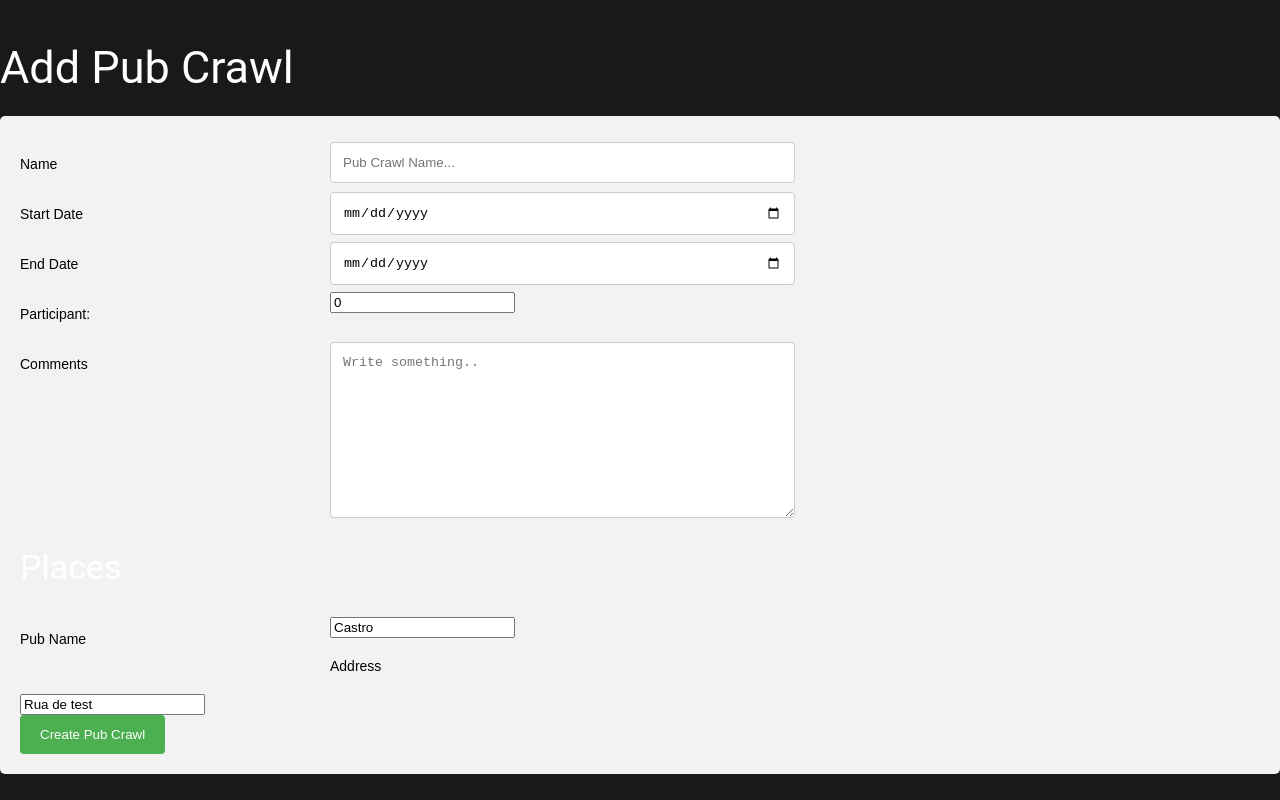
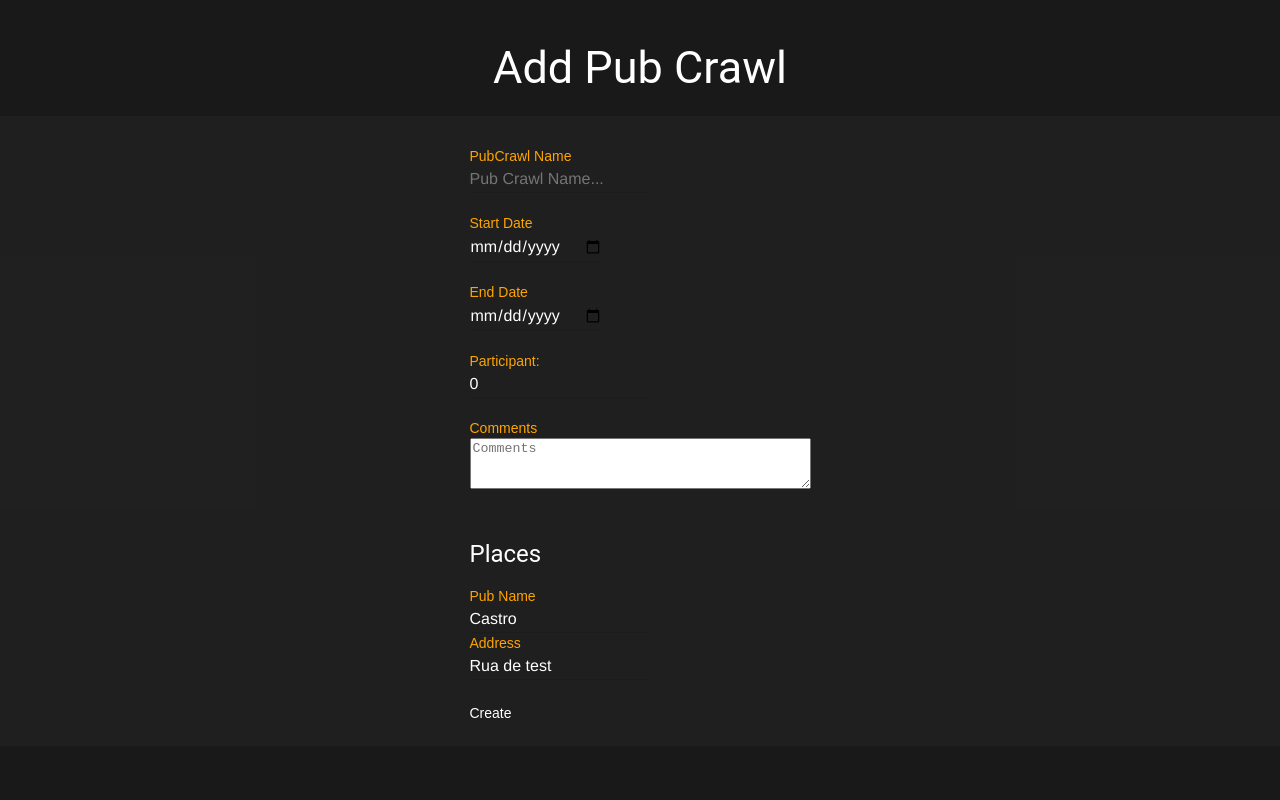
Before and after one commit to PatriciaRosalis/Lx_Crawl, a React (Create React App) app in the folder client/: page /add-pubcrawl in a window 1280 px wide. Built offline with nearby package versions, Linux system fonts and the light colour scheme.

Commit message:
add pub style

```diff
--- a/client/src/components/pages/AddPubCrawl.jsx
+++ b/client/src/components/pages/AddPubCrawl.jsx
@@ -11,7 +11,7 @@ export default class AddPubCrawl extends Component {
     super(props)
     this.state = {
       name: "",
-      places: [{namePub: "Castro", address: "Rua de test"}],
+      places: [{ namePub: "Castro", address: "Rua de test" }],
       comments: "",
       startDate: new Date(),
       endDate: new Date(),
@@ -40,7 +40,7 @@ export default class AddPubCrawl extends Component {
       endDate: this.state.endDate,
       participants: this.state.participants,
     }
-    api.addPubCrawl( data )
+    api.addPubCrawl(data)
       .then(result => {
         console.log('SUCCESS!')
         this.setState({
@@ -63,7 +63,7 @@ export default class AddPubCrawl extends Component {
   changeNamePub(e, i) {
     let copyPlaces = [...this.state.places] // Create a copy of the state
     copyPlaces[i].namePub = e.target.value // Change the value at position i
-    if (i === this.state.places.length-1) { // If we are modifying the last element, add an extra place
+    if (i === this.state.places.length - 1) { // If we are modifying the last element, add an extra place
       copyPlaces.push({
         namePub: "",
         address: ""
@@ -76,7 +76,7 @@ export default class AddPubCrawl extends Component {
   changeAddress(e, i) {
     let copyPlaces = [...this.state.places] // Create a copy of the state
     copyPlaces[i].address = e.target.value // Change the value at position i
-    if (i === this.state.places.length-1) { // If we are modifying the last element, add an extra place
+    if (i === this.state.places.length - 1) { // If we are modifying the last element, add an extra place
       copyPlaces.push({
         namePub: "",
         address: ""
@@ -93,66 +93,66 @@ export default class AddPubCrawl extends Component {
         <br />
         <h2>Add Pub Crawl</h2>
         <div className="containerAddPub">
-          <form action="action_page.php">
-            <div className="row">
+          <form action="action_page.php" className="form-act">
+            <div className="space">
               <div className="col-25">
-                <label for="fname" className="label">Name</label>
+                <label for="fname" className="label color-form">PubCrawl Name</label>
               </div>
               <div className="col-75">
                 {/* <input type="text" value={this.state.name} onChange={this.handleInputChange} id="fname" placeholder="Pub Crawl Name..." /> */}
-                <input id="pubName" type="text" value={this.state.name} name="name" onChange={this.handleInputChange} placeholder="Pub Crawl Name..." />
+                <input className="mdl-textfield__input" id="pubName" type="text" value={this.state.name} name="name" onChange={this.handleInputChange} placeholder="Pub Crawl Name..." />
               </div>
             </div>
-            <div className="row">
+            <div className="space">
               <div className="col-25">
-                <label for="sdate" className="label">Start Date</label>
+                <label for="sdate" className="label color-form">Start Date</label>
               </div>
               <div className="col-75">
-                <input id="sdate"  name="startDate" type="date" value={this.state.startDate}  onChange={this.handleInputChange} />
+                <input className="mdl-textfield__input" id="sdate" name="startDate" type="date" value={this.state.startDate} onChange={this.handleInputChange} />
               </div>
             </div>
-            <div className="row">
+            <div className="space">
               <div className="col-25">
-                <label for="edate" className="label">End Date</label>
+                <label for="edate" className="label color-form">End Date</label>
               </div>
               <div className="col-75">
-                <input id="edate" name="endDate" type="date" value={this.state.endDate} onChange={this.handleInputChange} />
+                <input className="mdl-textfield__input" id="edate" name="endDate" type="date" value={this.state.endDate} onChange={this.handleInputChange} />
               </div>
             </div>
-            <div className="row">
+            <div className="space">
               <div className="col-25">
-                <label for="participant" className="label">Participant:</label>
+                <label for="participant" className="label color-form">Participant:</label>
               </div>
               <div className="col-75">
-                <input id="participant" type="number" value={this.state.participants} name="participants" onChange={this.handleInputChange} />
+                <input className="mdl-textfield__input" id="participant" type="number" value={this.state.participants} name="participants" onChange={this.handleInputChange} />
               </div>
             </div>
-            <div className="row">
+            <div className="space">
               <div className="col-25">
-                <label for="comments" className="label">Comments</label>
+                <label for="comments" className="label color-form">Comments</label>
               </div>
               <div className="col-75">
-                <textarea id="comments" name="comments" placeholder="Write something.." value={this.state.comments} /*name="comments"*/ cols="30" rows="10" onChange={this.handleInputChange}></textarea>
+                <textarea id="comments" name="comments" placeholder="Comments" value={this.state.comments} /*name="comments"*/ cols="40" rows="3" onChange={this.handleInputChange}></textarea>
               </div>
             </div>
-            <h3>Places</h3>
-            <div className="row">
-              {this.state.places.map((place,i) => <div key={i}>
+            <div className="space ">
+            <h4>Places</h4>
+              {this.state.places.map((place, i) => <div key={i}>
                 <div className="col-25">
-                  <label for="pubname" className="label" >Pub Name</label>
+                  <label className="mdl-textfield__label " for="pubname" className="label color-form" >Pub Name</label>
                 </div>
                 <div className="col-75">
-                  <input value={place.namePub} onChange={e => this.changeNamePub(e,i)} />
+                  <input className="mdl-textfield__input" value={place.namePub} onChange={e => this.changeNamePub(e, i)} />
                 </div>
                 <div className="col-25">
-                  <label for="address" className="label" >Address </label>
+                  <label className="mdl-textfield__label" for="address" className="label color-form " >Address </label>
                 </div>
                 <div className="col-75">
-                  <input value={place.address} onChange={e => this.changeAddress(e,i)}/>
+                  <input className="mdl-textfield__input" value={place.address} onChange={e => this.changeAddress(e, i)} />
                 </div>
               </div>)}
             </div>
-            <button id="createPub" onClick={(e) => this.handleClick(e)}>Create Pub Crawl</button>
+            <button className="btn" id="createPub" onClick={(e) => this.handleClick(e)}>Create </button>
           </form>
           {this.state.message && <div className="info">
             {this.state.message}
--- a/client/src/index.scss
+++ b/client/src/index.scss
@@ -1,6 +1,6 @@
 @import "./styles/profile";
 @import "./styles/sign";
-
+@import './styles/pubcrawlForms.scss';
 
 // --------------------
 // Definition of variables
--- a/client/src/styles/pubcrawlForms.scss
+++ b/client/src/styles/pubcrawlForms.scss
@@ -1,62 +1,104 @@
-#pubName, #edate, #sdate, #comments {
-  width: 50%;
-  padding: 12px;
-  border: 1px solid #ccc;
-  border-radius: 4px;
-  box-sizing: border-box;
-  resize: vertical;
+// #pubName, #edate, #sdate, #comments {
+//   width: 50%;
+//   padding: 12px;
+//   border: 1px solid #ccc;
+//   border-radius: 4px;
+//   box-sizing: border-box;
+//   resize: vertical;
+// }
+
+// /* Style the label to display next to the inputs */
+// .label {
+//   color: black;
+//   padding: 12px 12px 12px 0;
+//   display: inline-block;
+// }
+
+// /* Style the submit button */
+// #createPub {
+//   background-color: #4CAF50;
+//   color: white;
+//   padding: 12px 20px;
+//   border: none;
+//   border-radius: 4px;
+//   cursor: pointer;
+//   float: center;
+// }
+
+// /* Style the container */
+// .containerAddPub{
+//   border-radius: 5px;
+//   background-color: #f2f2f2;
+//   padding: 20px;
+// }
+
+// /* Floating column for labels: 25% width */
+// .col-25 {
+//   float: left;
+//   width: 25%;
+//   margin-top: 6px;
+// }
+
+// /* Floating column for inputs: 75% width */
+// .col-75 {
+//   float: left;
+//   width: 75%;
+//   margin-top: 6px;
+// }
+
+// /* Clear floats after the columns */
+// .row:after {
+//   content: "";
+//   display: table;
+//   clear: both;
+// }
+
+// /* Responsive layout - when the screen is less than 600px wide, make the two columns stack on top of each other instead of next to each other */
+// @media screen and (max-width: 600px) {
+//   .col-25, .col-75, input[type=submit] {
+//     width: 100%;
+//     margin-top: 0;
+//   }
+// }
+
+.AddPubCrawl {
+  display: flex;
+  justify-content: center;
+  align-items: center;
+  flex-direction: column;
+  margin-bottom: 50px;
 }
 
-/* Style the label to display next to the inputs */
-.label {
-  color: black;
-  padding: 12px 12px 12px 0;
-  display: inline-block;
+.containerAddPub {
+  width: 100%;
+  display: flex;
+  align-items: center;
+  justify-content: center;
+  background-color: #46464625;
+  flex-direction: column;
 }
 
-/* Style the submit button */
-#createPub {
-  background-color: #4CAF50;
-  color: white;
-  padding: 12px 20px;
-  border: none;
-  border-radius: 4px;
-  cursor: pointer;
-  float: center;
+.row {
+  margin: 10px;
 }
 
-/* Style the container */
-.containerAddPub{
-  border-radius: 5px;
-  background-color: #f2f2f2;
-  padding: 20px;
+.color-form {
+  color: orange;
 }
 
-/* Floating column for labels: 25% width */
-.col-25 {
-  float: left;
-  width: 25%;
-  margin-top: 6px;
+.form-act {
+  display: flex;
+  justify-content: center;
+  flex-direction: column;
+  align-items: flex-start;
+  margin-top: 20px;
+  margin-bottom: 20px;
 }
 
-/* Floating column for inputs: 75% width */
-.col-75 {
-  float: left;
-  width: 75%;
-  margin-top: 6px;
+#createPub {
+  margin-top: 10px;
 }
 
-/* Clear floats after the columns */
-.row:after {
-  content: "";
-  display: table;
-  clear: both;
+.space {
+  margin: 10px;
 }
-
-/* Responsive layout - when the screen is less than 600px wide, make the two columns stack on top of each other instead of next to each other */
-@media screen and (max-width: 600px) {
-  .col-25, .col-75, input[type=submit] {
-    width: 100%;
-    margin-top: 0;
-  }
-}
```
Lines whose indentation alone changed are shown as unchanged.
